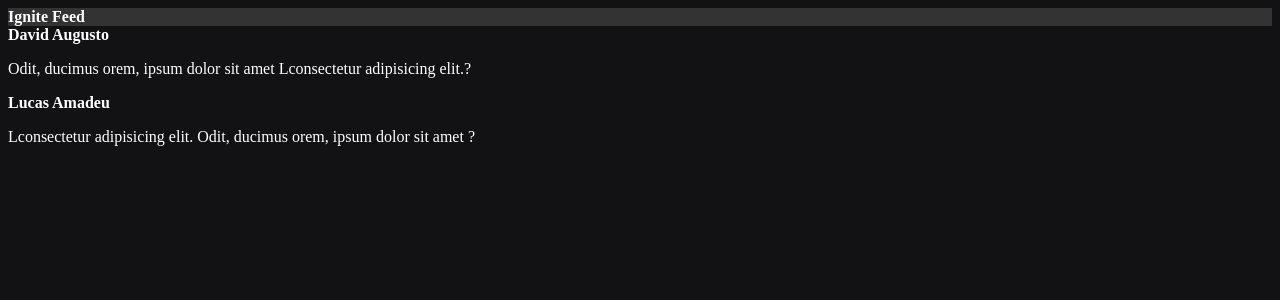
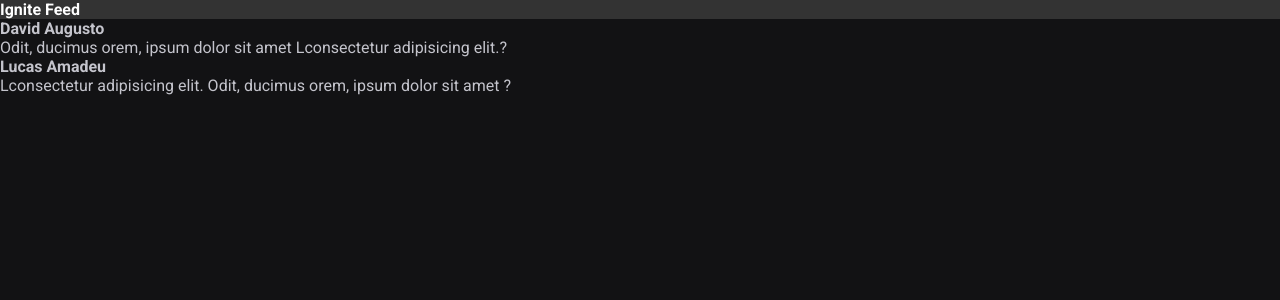
Before and after one commit to DavidAugustoo/treinoreact, a React (Vite) app in the folder Projeto 1/01-fundamentos-reactjs/: page / in a window 1280 px wide. Shown: the top 300 px of the page. Built offline with nearby package versions, Linux system fonts and the light colour scheme.

Commit message:
CSS global

```diff
--- a/Projeto 1/01-fundamentos-reactjs/index.html
+++ b/Projeto 1/01-fundamentos-reactjs/index.html
@@ -2,8 +2,15 @@
 <html lang="en">
   <head>
     <meta charset="UTF-8" />
+
+    <link rel="preconnect" href="https://fonts.googleapis.com" />
+    <link rel="preconnect" href="https://fonts.gstatic.com" crossorigin />
+
     <link rel="icon" type="image/svg+xml" href="/src/favicon.svg" />
     <meta name="viewport" content="width=device-width, initial-scale=1.0" />
+
+    <link href="https://fonts.googleapis.com/css2?family=Roboto:wght@400;700&display=swap" rel="stylesheet" />
+
     <title>Vite App</title>
   </head>
   <body>
--- a/Projeto 1/01-fundamentos-reactjs/src/App.jsx
+++ b/Projeto 1/01-fundamentos-reactjs/src/App.jsx
@@ -1,7 +1,7 @@
 import { Post } from './Post';
 import { Header } from './components/Header';
 
-import './styles.css'
+import './global.css'
 
 function App() {
   return (
--- /dev/null
+++ b/Projeto 1/01-fundamentos-reactjs/src/global.css
@@ -0,0 +1,30 @@
+:root {
+    --white: #fff;
+    --gray-100: #e1e1e6;
+    --gray-300: #c4c4cc;
+    --gray-400: #8d8d99;
+    --gray-600: #323238;
+    --gray-700: #29292e;
+    --gray-800: #202024;
+    --gray-900: #121214;
+
+    --green-500: #00875f;
+}
+
+* {
+    margin: 0;
+    padding: 0;
+    box-sizing: border-box;
+}
+
+body {
+    background-color: var(--gray-900);
+    color: var(--gray-300);
+    -webkit-font-smoothing: antialiased;
+}
+
+body, input, textarea, button {
+    font-family: 'Roboto', sans-serif;
+    font-weight: 400;
+    font-size: 1rem;
+}
--- a/Projeto 1/01-fundamentos-reactjs/src/styles.css
+++ /dev/null
@@ -1,4 +0,0 @@
-body {
-    background-color: #121214;
-    color: #fff;
-}
```
